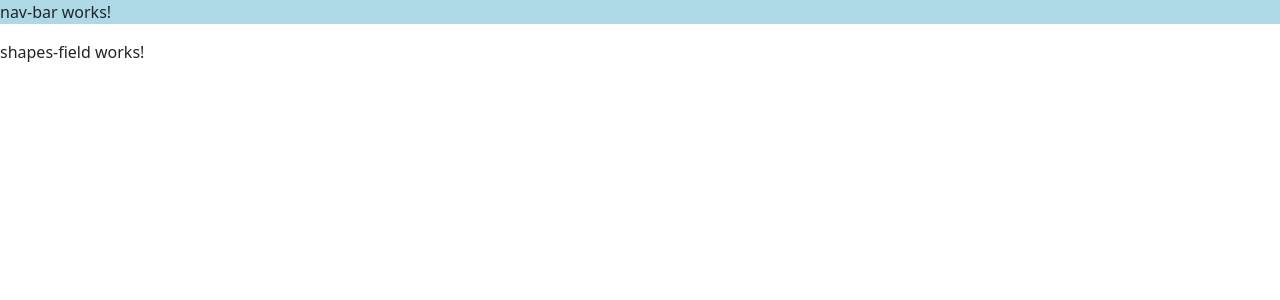
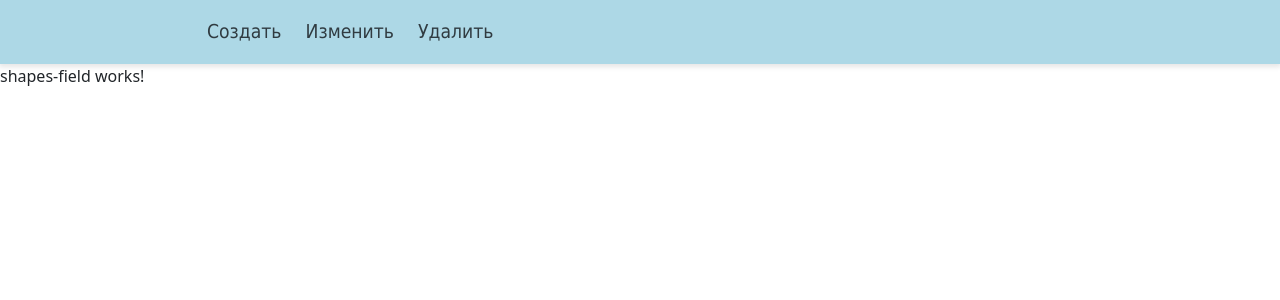
Before and after one commit to GettReady/ShapesField, an Angular app in the folder ClientApp/: page / in a window 1280 px wide. Shown: the top 300 px of the page. Built offline with nearby package versions, Linux system fonts and the light colour scheme.

Commit message:
Nav-bar component layout

```diff
--- a/ClientApp/src/app/app.component.html
+++ b/ClientApp/src/app/app.component.html
@@ -1,2 +1,4 @@
-<app-nav-bar></app-nav-bar>
+<header>
+  <app-nav-bar></app-nav-bar>
+</header>
 <app-shapes-field></app-shapes-field>
--- a/ClientApp/src/app/app.module.ts
+++ b/ClientApp/src/app/app.module.ts
@@ -17,7 +17,10 @@ import { ShapesFieldComponent } from './shapes-field/shapes-field.component';
   imports: [
     BrowserModule.withServerTransition({ appId: 'ng-cli-universal' }),
     HttpClientModule,
-    FormsModule
+    FormsModule,
+    RouterModule.forRoot([
+      { path: '', component: AppComponent, pathMatch: 'full' }
+    ])
   ],
   providers: [],
   bootstrap: [AppComponent]
--- a/ClientApp/src/app/nav-bar/nav-bar.component.html
+++ b/ClientApp/src/app/nav-bar/nav-bar.component.html
@@ -1 +1,19 @@
-<p>nav-bar works!</p>
+<nav>
+  <ul>
+    <li [routerLinkActive]="['link-active']">
+      <div class="nav-option" (click)="create()">
+        Создать
+      </div>
+    </li>
+    <li [routerLinkActive]="['link-active']">
+      <div class="nav-option">
+        Изменить
+      </div>
+    </li>
+    <li [routerLinkActive]="['link-active']">
+      <div class="nav-option">
+        Удалить
+      </div>
+    </li>
+  </ul>
+</nav>
--- a/ClientApp/src/app/nav-bar/nav-bar.component.ts
+++ b/ClientApp/src/app/nav-bar/nav-bar.component.ts
@@ -12,4 +12,22 @@ export class NavBarComponent implements OnInit {
   ngOnInit(): void {
   }
 
+  create() {
+
+  }
+
+  delete() {
+
+  }
+
+  edit() {
+
+  }
 }
+
+//interface Shape {
+//  type: string;
+//  name: string;
+//  color: string;
+//  position: number[];
+//}
--- a/ClientApp/src/styles.css
+++ b/ClientApp/src/styles.css
@@ -1,5 +1,9 @@
 * {
   box-sizing: border-box;
+}
+
+html {
+  font-family: Tahoma;
 }
 
 body {
@@ -19,6 +23,7 @@ app-nav-bar {
   top: 0;
   width: 100%;
   background-color: lightblue;
+  box-shadow: 0 2px 5px 1px rgba(0,0,0,0.1);
 }
 
 app-shapes-field {
@@ -27,3 +32,44 @@ app-shapes-field {
   height: 100%;
   background-color: white;
 }
+
+nav {
+  display: block;
+  width: 900px;
+  margin: 0 auto;
+  padding: 5px;
+}
+
+ul {
+  margin: 0;
+  padding: 0;
+}
+
+  ul > li {
+    display: inline-block;
+    border-radius: 5px;
+    border: 2px solid transparent;
+  }
+
+.nav-option {
+  display: block;
+  line-height: 40px;
+  text-decoration: none;
+  padding: 5px 10px;
+  font-size: 1.2rem;
+  font-family: Tahoma;
+  color: #303B41;
+  cursor: pointer;
+}
+
+li:hover {
+  background-color: #D9F5FF;
+  background-color: rgb(255,242,204);
+  border: 2px solid rgb(210,202,170);
+}
+
+@media (max-width: 900px) {
+  nav {
+    width: 100%;
+  }
+}
```
